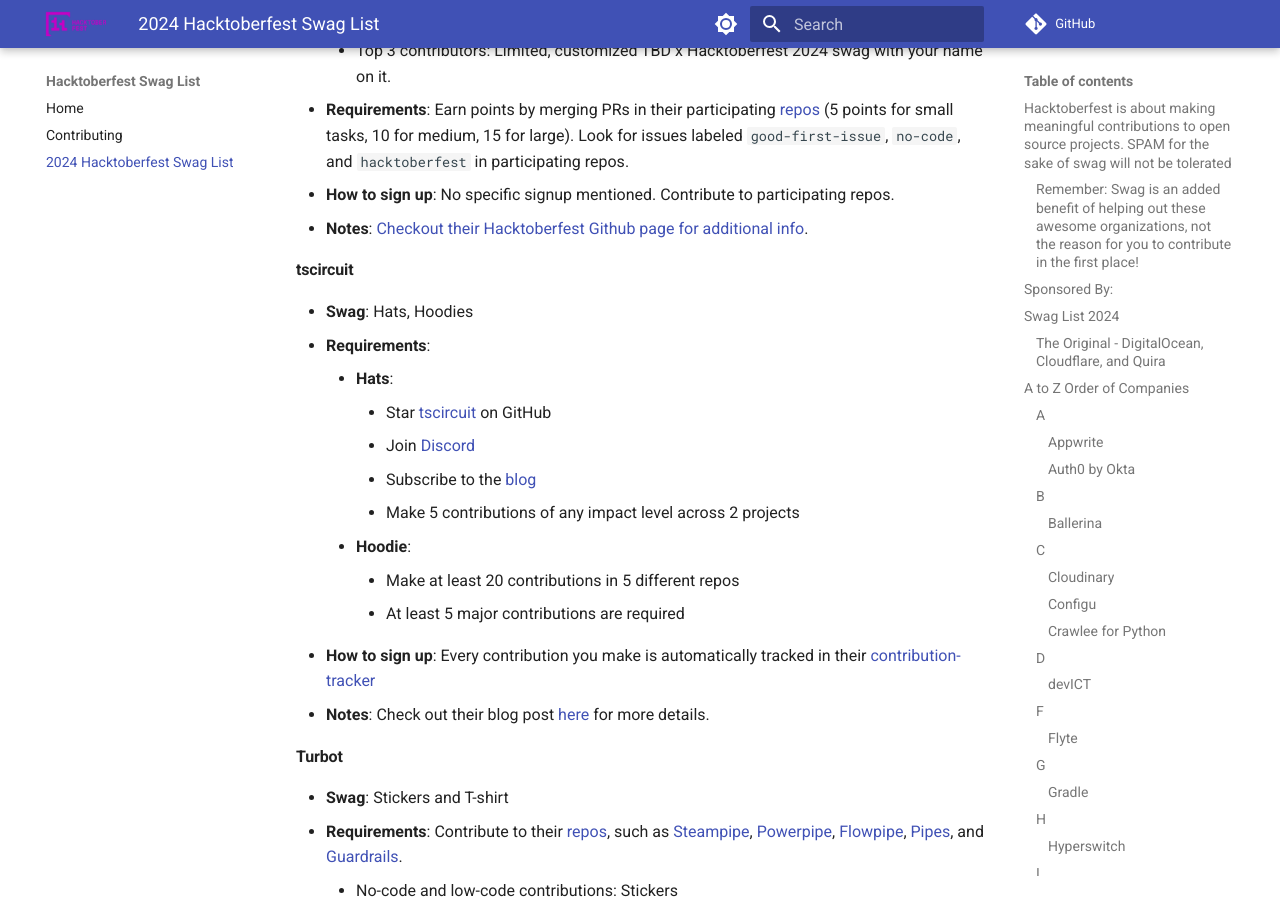
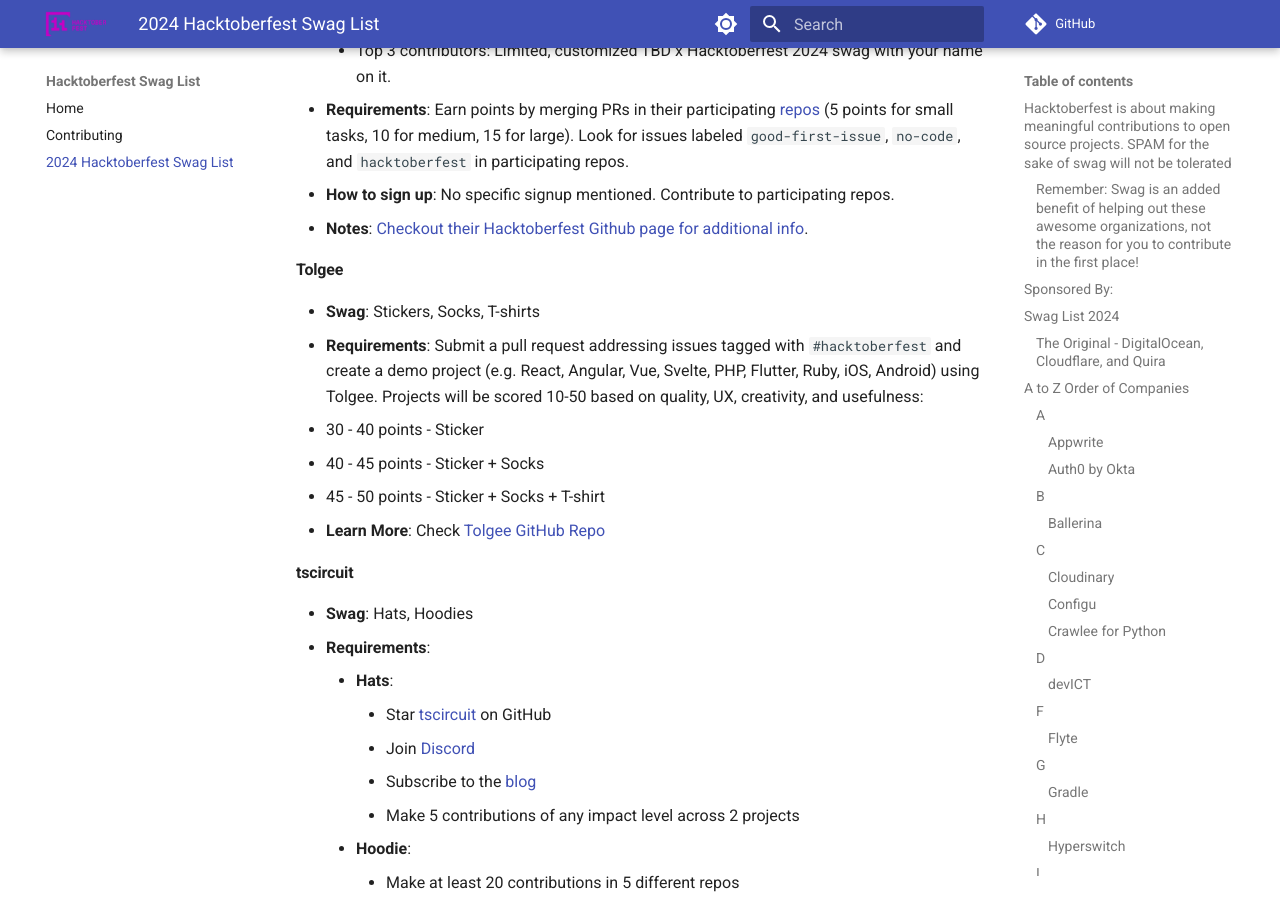
Before and after one commit to crweiner/hacktoberfest-swag-list, an MkDocs documentation site: the page built from docs/list.md, in a window 1280 px wide and 900 px high, scrolled down 7184 px. Built offline with MkDocs 1.6.1 and Material for MkDocs 9.7.7, drawn with Linux system fonts in a browser that asks for light colours; plug-ins that fetch from the network failed and are left out; comment, search, counter and statistics services are not loaded.

Commit message:
Add Tolgee (#914)
* Update list.md

PR for Issue #908 Add Tolgee to the Hacktoberfest Swag List

* Update list.md

* Update list.md

Made the information in the commit more condensed and easy to read based on the feedback provided.

* Adjust Tolgee

* Merge branch 'master' into patch-2

* Make the bot happy

```diff
--- a/docs/list.md
+++ b/docs/list.md
@@ -223,6 +223,15 @@
 - **How to sign up**: No specific signup mentioned. Contribute to participating repos.
 - **Notes**: [Checkout their Hacktoberfest Github page for additional info](https://github.com/TBD54566975/developer.tbd.website/issues/1680).
 
+#### **Tolgee**
+
+- **Swag**: Stickers, Socks, T-shirts
+- **Requirements**: Submit a pull request addressing issues tagged with `#hacktoberfest` and create a demo project (e.g. React, Angular, Vue, Svelte, PHP, Flutter, Ruby, iOS, Android) using Tolgee. Projects will be scored 10-50 based on quality, UX, creativity, and usefulness:
+  - 30 - 40 points - Sticker
+  - 40 - 45 points - Sticker + Socks
+  - 45 - 50 points - Sticker + Socks + T-shirt
+- **Learn More**: Check [Tolgee GitHub Repo](https://github.com/tolgee/tolgee-platform/blob/main/Hacktobefest2024.md)
+
 #### **tscircuit**
 
 - **Swag**: Hats, Hoodies
```
